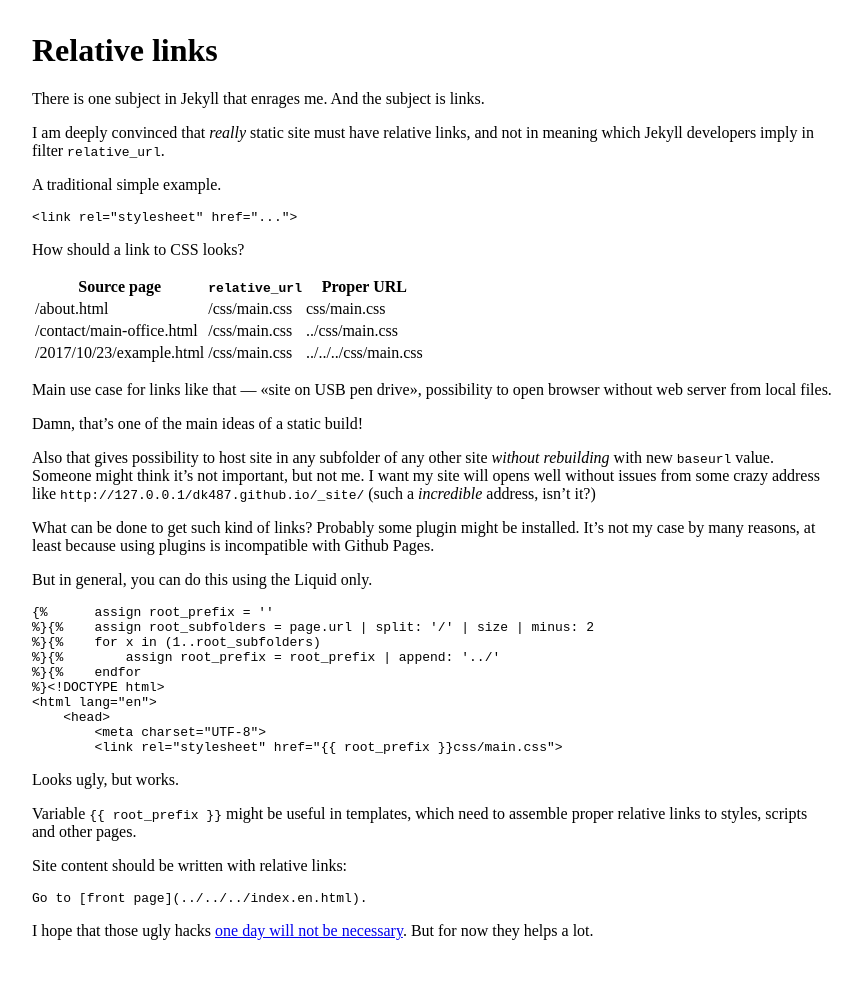
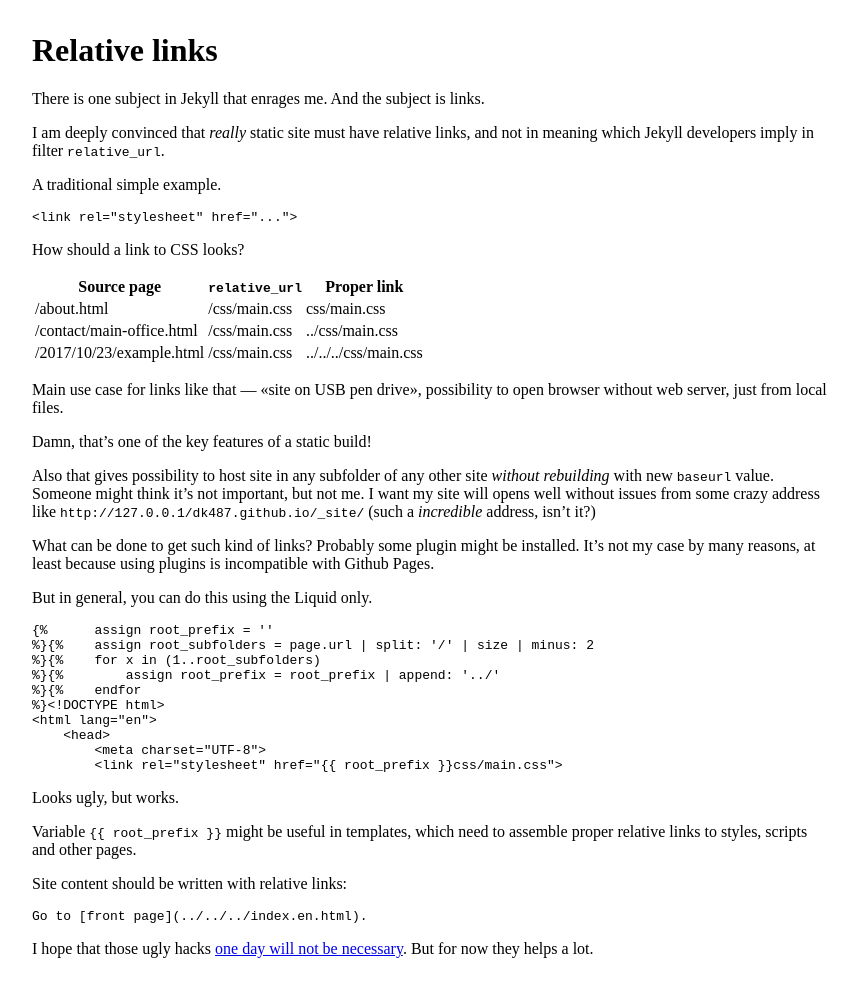
Before and after one commit to dk487/dk487.github.io, a Jekyll site: the page built from _posts/2017-10-23-relative-links.en.md, in a window 1280 px wide. Shown: the whole page, without its empty margins (208-1070 px from the left). Built offline with Jekyll 4.4.1, drawn with Linux system fonts in a browser that asks for light colours.

Commit message:
Update post 'Relative links' (improve text) [ru, en]

```diff
--- a/_posts/2017-10-23-relative-links.en.md
+++ b/_posts/2017-10-23-relative-links.en.md
@@ -18,16 +18,16 @@ A traditional simple example.
 
 How should a link to CSS looks?
 
-| Source page               | `relative_url`    | Proper URL            |
+| Source page               | `relative_url`    | Proper link           |
 |---------------------------|-------------------|-----------------------|
 | /about.html               | /css/main.css     | css/main.css          |
 | /contact/main-office.html | /css/main.css     | ../css/main.css       |
 | /2017/10/23/example.html  | /css/main.css     | ../../../css/main.css |
 
 Main use case for links like that — «site on USB pen drive», possibility
-to open browser without web server from local files.
+to open browser without web server, just from local files.
 
-Damn, that's one of the main ideas of a static build!
+Damn, that's one of the key features of a static build!
 
 Also that gives possibility to host site in any subfolder of any
 other site _without rebuilding_ with new `baseurl` value. Someone
```
Also changed, not shown: _posts/2017-10-23-relative-links.ru.md (+3 -3 lines).
